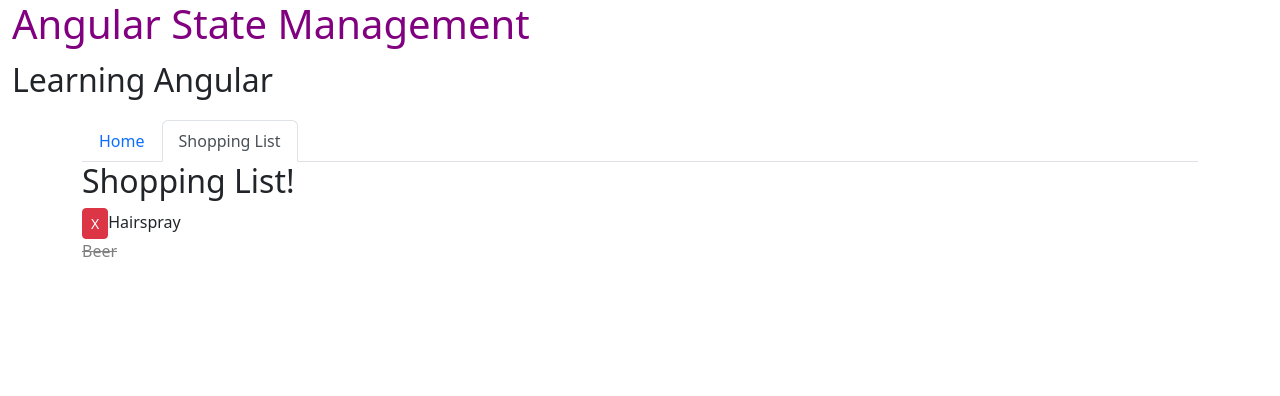
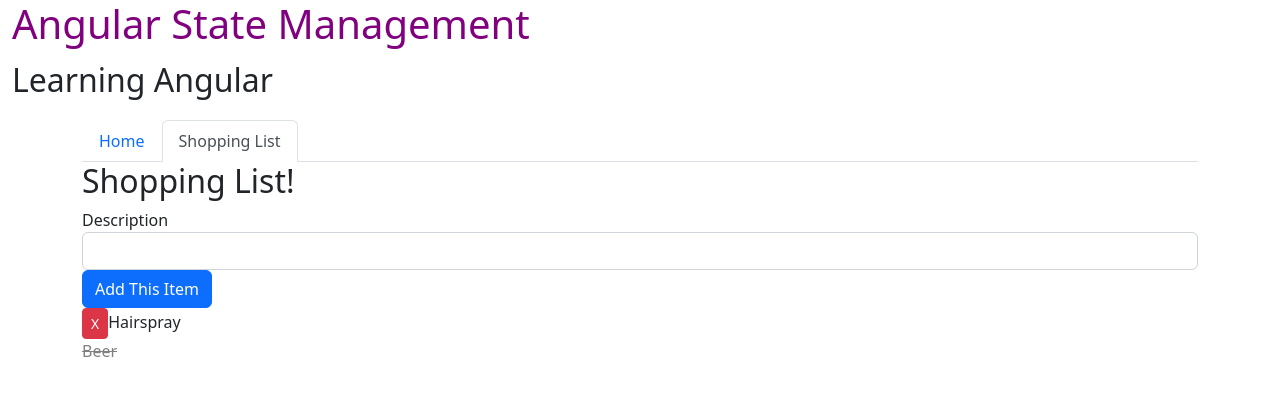
Before and after one commit to hypertheory-angular/asm-sept-2022, an Angular app: page /shopping in a window 1280 px wide. Shown: the top 396 px of the page. Built offline with nearby package versions, Linux system fonts and the light colour scheme.

Commit message:
done with the days

```diff
--- /dev/null
+++ b/src/app/features/shopping/components/entry/entry.component.html
@@ -0,0 +1,11 @@
+<form [formGroup]="form" (ngSubmit)="addItem()">
+  <div class="form-group">
+    <label for="Description">Description</label>
+    <input
+      class="form-control"
+      id="Description"
+      formControlName="description"
+    />
+  </div>
+  <button type="submit" class="btn btn-primary">Add This Item</button>
+</form>
--- /dev/null
+++ b/src/app/features/shopping/components/entry/entry.component.ts
@@ -0,0 +1,23 @@
+import { Component, OnInit, Output, EventEmitter } from '@angular/core';
+import { FormControl, FormGroup } from '@angular/forms';
+
+@Component({
+  selector: 'app-entry',
+  templateUrl: './entry.component.html',
+  styleUrls: ['./entry.component.css'],
+})
+export class EntryComponent {
+  @Output() itemAdded = new EventEmitter<{ description: string }>();
+
+  form = new FormGroup({
+    description: new FormControl<string>(''),
+  });
+  constructor() {}
+
+  addItem() {
+    const message = {
+      description: this.form.controls.description.value!,
+    };
+    this.itemAdded.emit(message);
+  }
+}
--- a/src/app/features/shopping/components/list/list.component.ts
+++ b/src/app/features/shopping/components/list/list.component.ts
@@ -1,4 +1,4 @@
-import { Component, OnInit } from '@angular/core';
+import { Component, OnInit, Input } from '@angular/core';
 import { ShoppingListItem } from '../../models';
 
 @Component({
@@ -7,10 +7,7 @@ import { ShoppingListItem } from '../../models';
   styleUrls: ['./list.component.css'],
 })
 export class ListComponent {
-  model: ShoppingListItem[] = [
-    { description: 'Hairspray', purchased: false },
-    { description: 'Beer', purchased: true },
-  ];
+  @Input() model: ShoppingListItem[] = [];
 
   constructor() {}
 
--- a/src/app/features/shopping/shopping.component.html
+++ b/src/app/features/shopping/shopping.component.html
@@ -1,4 +1,5 @@
 <h2>Shopping List!</h2>
 <section>
-  <app-list></app-list>
+  <app-entry (itemAdded)="addItemToList($event)"></app-entry>
+  <app-list [model]="shoppingList"></app-list>
 </section>
--- a/src/app/features/shopping/shopping.component.ts
+++ b/src/app/features/shopping/shopping.component.ts
@@ -1,15 +1,23 @@
 import { Component, OnInit } from '@angular/core';
+import { ShoppingListItem } from './models';
 
 @Component({
   selector: 'app-shopping',
   templateUrl: './shopping.component.html',
-  styleUrls: ['./shopping.component.css']
+  styleUrls: ['./shopping.component.css'],
 })
-export class ShoppingComponent implements OnInit {
+export class ShoppingComponent {
+  shoppingList: ShoppingListItem[] = [
+    { description: 'Hairspray', purchased: false },
+    { description: 'Beer', purchased: true },
+  ];
+  constructor() {}
 
-  constructor() { }
-
-  ngOnInit(): void {
+  addItemToList(item: { description: string }) {
+    const itemToAdd = {
+      ...item,
+      purchased: false,
+    };
+    this.shoppingList = [itemToAdd, ...this.shoppingList];
   }
-
 }
--- a/src/app/features/shopping/shopping.module.ts
+++ b/src/app/features/shopping/shopping.module.ts
@@ -2,10 +2,12 @@ import { NgModule } from '@angular/core';
 import { CommonModule } from '@angular/common';
 import { ShoppingComponent } from './shopping.component';
 import { ListComponent } from './components/list/list.component';
+import { EntryComponent } from './components/entry/entry.component';
+import { ReactiveFormsModule } from '@angular/forms';
 
 @NgModule({
-  declarations: [ShoppingComponent, ListComponent],
-  imports: [CommonModule],
+  declarations: [ShoppingComponent, ListComponent, EntryComponent],
+  imports: [CommonModule, ReactiveFormsModule],
   exports: [ShoppingComponent],
 })
 export class ShoppingModule {}
```
Also changed, not shown: CLASS_NOTES/components.excalidraw.svg, src/app/features/shopping/components/entry/entry.component.css (added), 1 other file (tests, documents, lock files or other folders).
